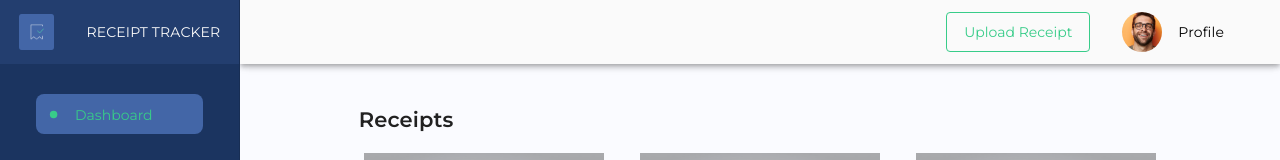
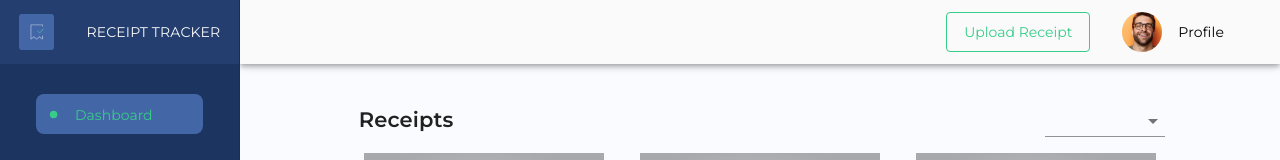
Before and after one commit to hatchways/team-rosemary, a React (Create React App) app in the folder client/: page / in a window 1280 px wide. Shown: the top 160 px of the page. Built offline with nearby package versions, Linux system fonts and the light colour scheme.

Commit message:
add & reuse month selector

```diff
--- /dev/null
+++ b/client/src/components/MonthSelector.js
@@ -0,0 +1,32 @@
+import React, { useState } from "react";
+import FormControl from '@material-ui/core/FormControl';
+import MenuItem from '@material-ui/core/MenuItem';
+import Select from "@material-ui/core/Select";
+
+import { makeStyles } from "@material-ui/core/styles";
+
+const useStyles = makeStyles(theme => ({
+  formControl: {
+    position: 'absolute',
+    top: props => `${props.top}`,
+    right: props => `${props.right}`,
+    margin: theme.spacing(1),
+    minWidth: 120,
+  }
+}));
+
+export function MonthSelector(props) {
+  const { top, right } = props;
+  const classes = useStyles({ top, right });
+  const [month, setMonth] = useState();
+
+  const handleChange = e => setMonth(e.target.value);
+
+  return (
+    <FormControl className={classes.formControl}>
+      <Select value={month} onChange={handleChange}>
+        <MenuItem value='November'>November</MenuItem>
+      </Select>
+    </FormControl>
+  );
+}
--- a/client/src/pages/Dashboard.js
+++ b/client/src/pages/Dashboard.js
@@ -1,13 +1,11 @@
 import React, { useState } from "react";
-import FormControl from '@material-ui/core/FormControl';
 import Grid from "@material-ui/core/Grid";
-import MenuItem from '@material-ui/core/MenuItem';
-import Select from "@material-ui/core/Select";
 
 import { Panel } from '../components/Panel';
 import { Chart } from '../components/Chart';
 import { CatStatTable } from '../components/CatStatTable';
 import { TransactionTable } from '../components/TransactionTable';
+import { MonthSelector } from '../components/MonthSelector';
 
 import { makeStyles } from "@material-ui/core/styles";
 
@@ -36,21 +34,11 @@ const useStyles = makeStyles(theme => ({
       marginTop: '3rem',
       padding: theme.spacing(1)
     }
-  },
-  formControl: {
-    position: 'absolute',
-    top: '1rem',
-    right: '1rem',
-    margin: theme.spacing(1),
-    minWidth: 120,
   }
 }));
 
 export function Dashboard(props) {
   const classes = useStyles();
-  const [month, setMonth] = useState('');
-
-  const handleChange = e => setMonth(e.target.value);
 
   return (
     <main className={classes.main}>
@@ -63,11 +51,7 @@ export function Dashboard(props) {
       <Grid container spacing={3} xs={12} lg={10}>
         <Grid item xs={12} md={6}>
           <Panel title="TOTAL EXPENSES">
-            <FormControl className={classes.formControl}>
-              <Select value={month} onChange={handleChange}>
-                <MenuItem value='November'>November</MenuItem>
-              </Select>
-            </FormControl>
+            <MonthSelector top="1rem" right="1rem" />
             <Chart />
           </Panel>
         </Grid>
--- a/client/src/pages/Receipts.js
+++ b/client/src/pages/Receipts.js
@@ -4,6 +4,8 @@ import ButtonBase from '@material-ui/core/ButtonBase';
 
 import Receipt from '../assets/receipt.png'
 import ZoomInIcon from '@material-ui/icons/ZoomIn';
+
+import { MonthSelector } from '../components/MonthSelector';
 
 import { makeStyles } from "@material-ui/core/styles";
 
@@ -12,6 +14,9 @@ const imgSize = '15rem';
 const imgSizeXs = '18rem';
 
 const useStyles = makeStyles(theme => ({
+  pRel: {
+    position: 'relative'
+  },
   utilbar: {
     [theme.breakpoints.up("sm")]: {
       ...theme.mixins.toolbar,
@@ -36,13 +41,6 @@ const useStyles = makeStyles(theme => ({
       marginTop: '3rem',
       padding: theme.spacing(1)
     }
-  },
-  formControl: {
-    position: 'absolute',
-    top: '1rem',
-    right: '1rem',
-    margin: theme.spacing(1),
-    minWidth: 120,
   },
   imgRoot: {
     display: 'flex',
@@ -113,7 +111,8 @@ export function Receipts(props) {
           <h2>Receipts</h2>
         </Grid>
       </Grid>
-      <Grid container spacing={2} xs={12} lg={10}>
+      <Grid container spacing={2} xs={12} lg={10} className={classes.pRel}>
+        <MonthSelector top="-3rem" right="0" />
         {data.map((receipt, index) => {
           const { date, img } = receipt;
           return (
```
